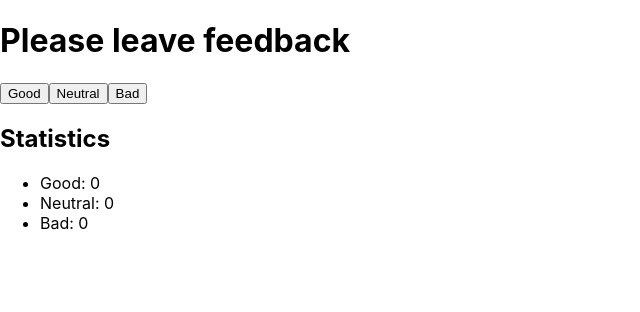
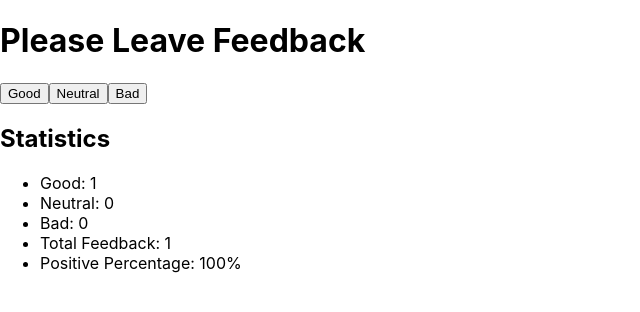
Before and after one commit to JakubPiksa/goit-react-hw-02-feedback, a React (Create React App) app: page / in a window 1280 px wide. Both pictures are taken after a click on the button "Good". Shown: the top 312 px of the page, without its empty margins (0-640 px from the left). Built offline with nearby package versions, Linux system fonts and the light colour scheme.

Commit message:
It WORKS !

```diff
--- a/src/components/App.jsx
+++ b/src/components/App.jsx
@@ -1,22 +1,31 @@
-import React, { useState } from "react";
-import FeedbackOptions from "./FeedbackOptions/FeedbackOptions";
-import Statistics from "./Statistics/Statistics";
+import React, { useState } from 'react';
+import FeedbackOptions from './FeedbackOptions/FeedbackOptions';
+import Statistics from './Statistics/Statistics';
 
-
-export const App = () => {
-  const [feedback, setFeedback] = useState({
+const App = () => {
+  const [feedbackCounter, setFeedbackCounter] = useState({
     good: 0,
     neutral: 0,
-    bad: 0,
+    bad: 0
   });
+
+  const [showStatistics, setShowStatistics] = useState(false);
+
+  const handleFeedback = (type) => {
+    setFeedbackCounter((prevCounts) => ({
+      ...prevCounts,
+      [type]: prevCounts[type] + 1
+    }));
+    setShowStatistics(true);
+  };
 
   return (
     <div>
-      <h1>Please leave feedback</h1>
-      <FeedbackOptions />
-      <h2>Statistics</h2>
-      <Statistics />
+      <h1>Please Leave Feedback</h1>
+      <FeedbackOptions handleFeedback={handleFeedback} />
+      {showStatistics && <Statistics feedbackCounter={feedbackCounter} />}
     </div>
   );
+};
 
-};
+export default App;
--- a/src/components/FeedbackOptions/FeedbackOptions.jsx
+++ b/src/components/FeedbackOptions/FeedbackOptions.jsx
@@ -1,20 +1,6 @@
-import React, { useState } from 'react';
-import css from './feedbackOptions.module.css';
+import React from 'react';
 
-const FeedbackOptions = () => {
-  const [, setFeedbackCounter] = useState({
-    good: 0,
-    neutral: 0,
-    bad: 0
-  });
-
-  const handleFeedback = (type) => {
-    setFeedbackCounter((prevCounts) => ({
-      ...prevCounts,
-      [type]: prevCounts[type] + 1
-    }));
-  };
-
+const FeedbackOptions = ({ handleFeedback }) => {
   return (
     <div>
       <button onClick={() => handleFeedback('good')}>Good</button>
--- a/src/components/Statistics/Statistics.jsx
+++ b/src/components/Statistics/Statistics.jsx
@@ -1,24 +1,35 @@
+import React from 'react';
 
-import React, { useState } from 'react';
-import css from "./statistics.module.css"
+const Statistics = ({ feedbackCounter }) => {
+  const countTotalFeedback = () => {
+    const { good, neutral, bad } = feedbackCounter;
+    return good + neutral + bad;
+  };
 
-const Statistics = () => {
-  const [feedbackCounter] = useState({
-    good: 0,
-    neutral: 0,
-    bad: 0
-  });
+  const countPositiveFeedbackPercentage = () => {
+    const { good } = feedbackCounter;
+    const totalFeedback = countTotalFeedback();
+    if (totalFeedback === 0) {
+      return 0;
+    }
+    return (good / totalFeedback) * 100;
+  };
+
+  const totalFeedback = countTotalFeedback();
+  const positivePercentage = countPositiveFeedbackPercentage();
 
   return (
     <div>
+      <h2>Statistics</h2>
       <ul>
         <li>Good: {feedbackCounter.good}</li>
         <li>Neutral: {feedbackCounter.neutral}</li>
-        <li>Bad:  {feedbackCounter.bad}</li>
+        <li>Bad: {feedbackCounter.bad}</li>
+        <li>Total Feedback: {totalFeedback}</li>
+        <li>Positive Percentage: {positivePercentage}%</li>
       </ul>
     </div>
-
-  )
+  );
 };
 
 export default Statistics;
--- a/src/index.js
+++ b/src/index.js
@@ -1,6 +1,6 @@
 import React from 'react';
 import ReactDOM from 'react-dom/client';
-import { App } from 'components/App';
+import  App  from 'components/App';
 import './index.css';
 
 ReactDOM.createRoot(document.getElementById('root')).render(
```
